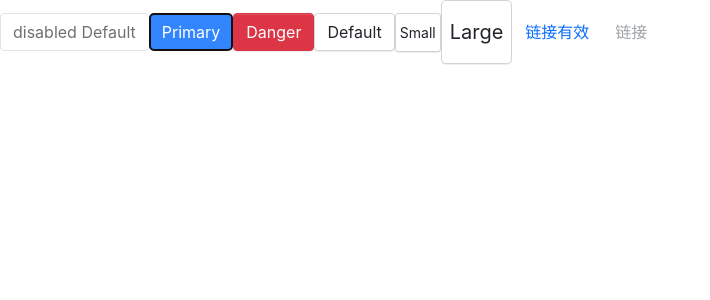
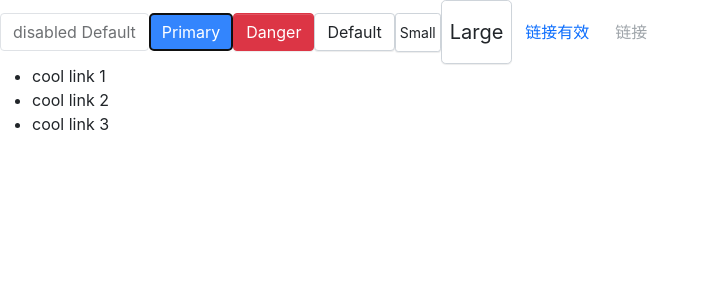
Before and after one commit to haixin-fang/starfish-ui, a React (Create React App) app: page / in a window 1280 px wide. Shown: the top 300 px of the page, without its empty margins (0-710 px from the left). Built offline with nearby package versions, Linux system fonts and the light colour scheme.

Commit message:
add Menu components

```diff
--- a/src/App.tsx
+++ b/src/App.tsx
@@ -1,8 +1,11 @@
 import React from 'react';
 import Button, {ButtonSize, ButtonType} from './components/Button/button'
+import Menu from './components/Menu/menu'
+import MenuItem from './components/Menu/menuItem'
 const App = () => {
   return (
     <div>
+      <div className='button'>
         <Button disabled>disabled Default</Button>
         <Button btnType={ButtonType.Primary} autoFocus>Primary</Button>
         <Button btnType={ButtonType.Danger}>Danger</Button>
@@ -12,6 +15,20 @@
         <Button btnType={ButtonType.Link} href="https://www.baidu.com">链接有效</Button>
         <Button btnType={ButtonType.Link} href="https://www.baidu.com" disabled>链接</Button>
       </div>
+      <div className='menu'>
+        <Menu defaultIndex={0}>
+          <MenuItem>
+            cool link 1
+          </MenuItem>
+          <MenuItem>
+            cool link 2
+          </MenuItem>
+          <MenuItem>
+            cool link 3
+          </MenuItem>
+        </Menu>
+      </div>
+    </div>
   );
 }
 
--- /dev/null
+++ b/src/components/Menu/menu.tsx
@@ -0,0 +1,38 @@
+import React from 'react'
+import classNames from 'classnames'
+
+type MenuMode = 'horizontal' | 'vertical' // 纵横向
+
+interface MenuProps {
+    defaultIndex?: number;
+    className?: string;
+    mode?: MenuMode;
+    style?: React.CSSProperties;
+    onSelect?: (selectIndex: number) => void;
+    children: React.ReactNode;
+}
+
+const Menu: React.FC<MenuProps> = (props) => {
+    const {
+        className,
+        mode,
+        style,
+        children,
+        defaultIndex
+    } = props
+    const classes = classNames('menu', className, {
+        'menu-vertical': mode === 'vertical' // 默认是横向的
+    })
+    return (
+        <ul className={classes} style={style}>
+            {children}
+        </ul>
+    )
+}
+
+Menu.defaultProps = {
+    defaultIndex: 0,
+    mode: 'horizontal'
+}
+
+export default Menu
--- /dev/null
+++ b/src/components/Menu/menuItem.tsx
@@ -0,0 +1,25 @@
+import React from 'react'
+import classNames from 'classnames'
+
+export interface MenuItemProps {
+    index?: number;
+    disabled?: boolean;
+    className?: string;
+    style?: React.CSSProperties;
+    children: React.ReactNode;
+}
+
+const MenuItem: React.FC<MenuItemProps> = (props) => {
+    const {index, disabled, className, style, children} = props
+    const classes = classNames('menu-item', className, {
+        'is-disabled': disabled,
+    })
+    return (
+        <li className={classes} style={style}>
+            {children}
+        </li>
+    )
+}
+
+
+export default MenuItem
```
Lines whose indentation alone changed are shown as unchanged.
